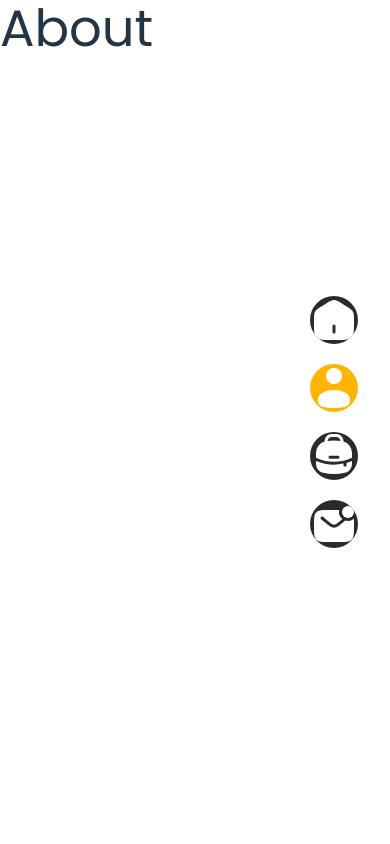
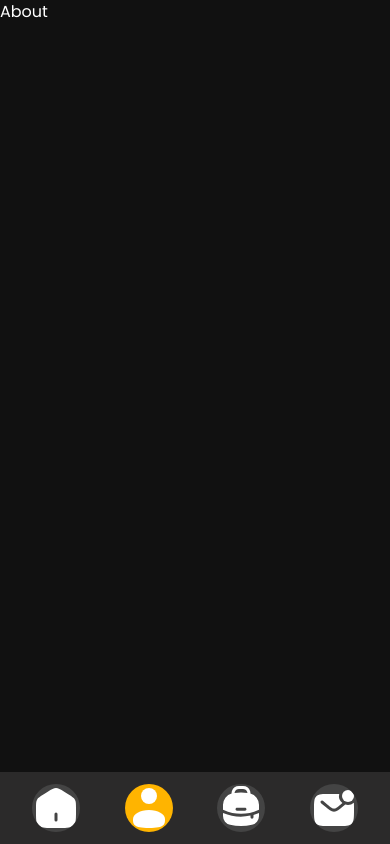
Before and after one commit to thangly98/portfolio, a React (Vite) app: page /about in a window 390 px wide. Built offline with nearby package versions, Linux system fonts and the light colour scheme.

Commit message:
Update: Responsive Homepage

```diff
--- a/src/components/Fragments/ProgressLoader.tsx
+++ b/src/components/Fragments/ProgressLoader.tsx
@@ -4,8 +4,8 @@ export default function ProgressLoader() {
       className={[
         'w-[134px] h-[24px]',
         'border-[2px] border-solid rounded-[22px]',
-        'text-[var(--primary)] relative',
-        'before:absolute before:m-[2px] before:inset-[0_100%_0_0] before:rounded-[inherit] before:bg-current before:animate-progress-loading',
+        'text-primary relative',
+        'before:absolute before:m-[2px] before:inset-[0_100%_0_0] before:rounded-[inherit] before:bg-primary before:animate-progress-loading',
       ].join(' ')}
     />
   )
--- a/src/components/Layout/Menu.tsx
+++ b/src/components/Layout/Menu.tsx
@@ -7,6 +7,7 @@ import BackpackIcon from '@assets/icons/backpack-filled.svg?react'
 import HomeIcon from '@assets/icons/home-filled.svg?react'
 import LatterIcon from '@assets/icons/letter-filled.svg?react'
 import UserIcon from '@assets/icons/user-filled.svg?react'
+import classNames from '@functions/classNames'
 
 const menus: { label: string; icon: ReactNode; path: string }[] = [
   { label: 'Home', icon: <HomeIcon />, path: '/' },
@@ -19,33 +20,42 @@ function Menu() {
   const location = useLocation()
 
   const menuActive = (path: string) => {
-    if (path === location.pathname) return ' bg-[var(--primary)]'
+    if (path === location.pathname) return ' !bg-primary'
     return ''
   }
 
   return (
-    <nav className='fixed right-8 top-1/2 z-50 translate-y-[-50%] flex flex-col gap-5'>
+    <nav
+      className={classNames(
+        'fixed right-2 top-1/2 z-50 translate-y-[-50%] flex flex-col gap-5',
+        'max-md:flex max-md:flex-row max-md:justify-around',
+        'max-md:bottom-0 max-md:top-auto max-md:right-0 max-md:translate-y-0',
+        'max-md:w-screen px-5 py-3',
+        'max-md:bg-[#2b2a2a]'
+      )}>
       {menus.map((menu) => (
         <Link key={menu.path} to={menu.path}>
           <div
-            className={[
+            className={classNames(
               'flex items-center justify-center',
               'w-12 h-12 rounded-[50%] bg-[#2b2a2a] text-white text-xl cursor-pointer',
               'relative overflow-hidden group',
               'duration-300',
-              'hover:bg-[var(--primary)] hover:overflow-visible',
-              menuActive(menu.path),
-            ].join(' ')}>
+              'hover:bg-primary hover:overflow-visible',
+              'max-md:bg-[#444]',
+              menuActive(menu.path)
+            )}>
             {menu.icon}
             <div
-              className={[
+              className={classNames(
                 'absolute top-0 right-0 -z-10',
                 'flex items-center',
                 'h-full pl-4 pr-6',
                 'uppercase text-sm font-semibold',
-                'rounded-full bg-[var(--primary)] opacity-0',
+                'rounded-full bg-primary opacity-0',
                 'group-hover:-translate-x-6 group-hover:opacity-100 group-hover:rounded-tr-none group-hover:rounded-br-none',
-              ].join(' ')}
+                'max-md:hidden'
+              )}
               style={{ transition: 'all 300ms' }}>
               {menu.label}
             </div>
--- a/src/components/Pages/Home.tsx
+++ b/src/components/Pages/Home.tsx
@@ -1,6 +1,6 @@
+import { Link } from 'react-router-dom'
 import classNames from '@functions/classNames'
 import ArrowRightIcon from '@assets/icons/right-filled.svg?react'
-import { Link } from 'react-router-dom'
 
 type Data = {
   avatar: string
@@ -11,18 +11,32 @@ type Data = {
 
 function HomePage({ data }: { data: Data }) {
   return (
-    <div className='container mx-auto'>
-      <div className={classNames('bg-[var(--primary)]', 'fixed -top-1/2 -left-[83%] w-full h-[200%] -rotate-[15deg] -z-10')} />
-      <div className={classNames('grid grid-cols-[2fr_3fr] content-center gap-10', 'min-h-screen')}>
+    <div className='container px-4 mx-auto'>
+      <div className={classNames('bg-primary', 'fixed -top-1/2 -left-[83%] w-full h-[200%] -rotate-[15deg] -z-10', 'max-lg:hidden')} />
+      <div
+        className={classNames(
+          'grid grid-cols-[2fr_3fr] content-center gap-10',
+          'min-h-screen',
+          'md:max-lg:text-center max-lg:grid-cols-[100%] max-lg:pt-10 max-lg:pb-60'
+        )}>
         <div>
-          <img src={data.avatar} alt='' className='w-full h-auto rounded-3xl shadow-[0_0_7px_rgba(0,0,0,.9)]' />
+          <img
+            src={data.avatar}
+            alt=''
+            className={classNames(
+              'w-full h-auto rounded-3xl lg:shadow-[0_0_7px_rgba(0,0,0,.9)]',
+              'max-lg:w-60 max-lg:aspect-square max-lg:rounded-[50%] max-lg:object-cover max-lg:object-bottom max-lg:mx-auto max-lg:border-4 border-[#252525]',
+              'max-md:hidden'
+            )}
+          />
         </div>
         <div className={classNames(' max-w-2xl mx-auto', 'content-center')}>
           <h1
             className={classNames(
               'relative pl-20',
-              'text-5xl leading-tight font-bold text-[var(--primary)] uppercase',
-              'before:absolute before:top-7 before:left-0 before:w-10 before:h-1 before:bg-[var(--primary)]'
+              'text-5xl leading-tight font-bold text-primary uppercase',
+              'before:absolute before:top-7 before:left-0 before:w-10 before:h-1 before:bg-primary',
+              'max-lg:before:content-none max-lg:pl-0 max-lg:text-4xl'
             )}>
             I'm {data.last_name} {data.first_name}.<span className={classNames('block', 'text-white')}>Front-end Developer</span>
           </h1>
@@ -30,14 +44,14 @@ function HomePage({ data }: { data: Data }) {
             className={classNames('mt-5 mb-7', 'font-medium leading-loose', '[&_ul]:list-disc [&_ul]:list-inside [&_li]:mt-2')}
             dangerouslySetInnerHTML={{ __html: data.introduction }}
           />
-          <Link to={'/about'}>
+          <Link to={'/about'} className='md:max-lg:flex max-lg:justify-center'>
             <button
               className={classNames(
                 'flex items-center gap-2',
-                'h-14 pr-20 overflow-hidden',
-                'relative rounded-full border-[var(--primary)] bg-transparent text-white',
-                'hover:border-[var(--primary)] focus:outline-0 hover:before:translate-x-0',
-                'before:absolute before:top-0 before:bottom-0 before:left-0 before:right-0 before:z-[-1] before:rounded-full before:bg-[var(--primary)] before:translate-x-full before:transition-all before:duration-300'
+                'h-14 pl-4 pr-20 overflow-hidden',
+                'relative rounded-full border border-primary bg-transparent text-white',
+                'hover:before:translate-x-0',
+                'before:absolute before:top-0 before:bottom-0 before:left-0 before:right-0 before:z-[-1] before:rounded-full before:bg-primary before:translate-x-full before:transition-all before:duration-300'
               )}>
               <span className={classNames('font-semibold uppercase')}>More about me</span>
               <span
@@ -45,7 +59,7 @@ function HomePage({ data }: { data: Data }) {
                   'absolute top-0 -right-px',
                   'flex items-center justify-center',
                   'h-full aspect-square',
-                  'text-4xl bg-[var(--primary)] rounded-full'
+                  'text-4xl bg-primary rounded-full'
                 )}>
                 <ArrowRightIcon />
               </span>
--- a/src/index.css
+++ b/src/index.css
@@ -9,10 +9,6 @@
   line-height: 1.5;
   font-weight: 400;
 
-  color-scheme: light dark;
-  color: #fff;
-  background-color: #111;
-
   font-synthesis: none;
   text-rendering: optimizeLegibility;
   -webkit-font-smoothing: antialiased;
@@ -21,52 +17,8 @@
   --primary: #ffb400;
 }
 
-a {
-  font-weight: 500;
-  color: #646cff;
-  text-decoration: inherit;
-}
-a:hover {
-  color: #535bf2;
-}
-
 body {
   min-height: 100vh;
+  color: #fff;
+  background-color: #111;
 }
-
-h1 {
-  font-size: 3.2em;
-  line-height: 1.1;
-}
-
-button {
-  border-radius: 8px;
-  border: 1px solid transparent;
-  padding: 0.6em 1.2em;
-  font-size: 1em;
-  font-weight: 500;
-  font-family: inherit;
-  background-color: #1a1a1a;
-  cursor: pointer;
-  transition: border-color 0.25s;
-}
-button:hover {
-  border-color: #646cff;
-}
-button:focus,
-button:focus-visible {
-  outline: 4px auto -webkit-focus-ring-color;
-}
-
-@media (prefers-color-scheme: light) {
-  :root {
-    color: #213547;
-    background-color: #ffffff;
-  }
-  a:hover {
-    color: #747bff;
-  }
-  button {
-    background-color: #f9f9f9;
-  }
-}
--- a/tailwind.config.js
+++ b/tailwind.config.js
@@ -1,8 +1,10 @@
 /** @type {import('tailwindcss').Config} */
+
 export default {
   content: ['./index.html', './src/**/*.{js,ts,jsx,tsx}'],
   theme: {
     extend: {
+      colors: { primary: '#ffb400' },
       keyframes: {
         'loading-page': {
           from: { top: 0, height: '100vh' },
```
